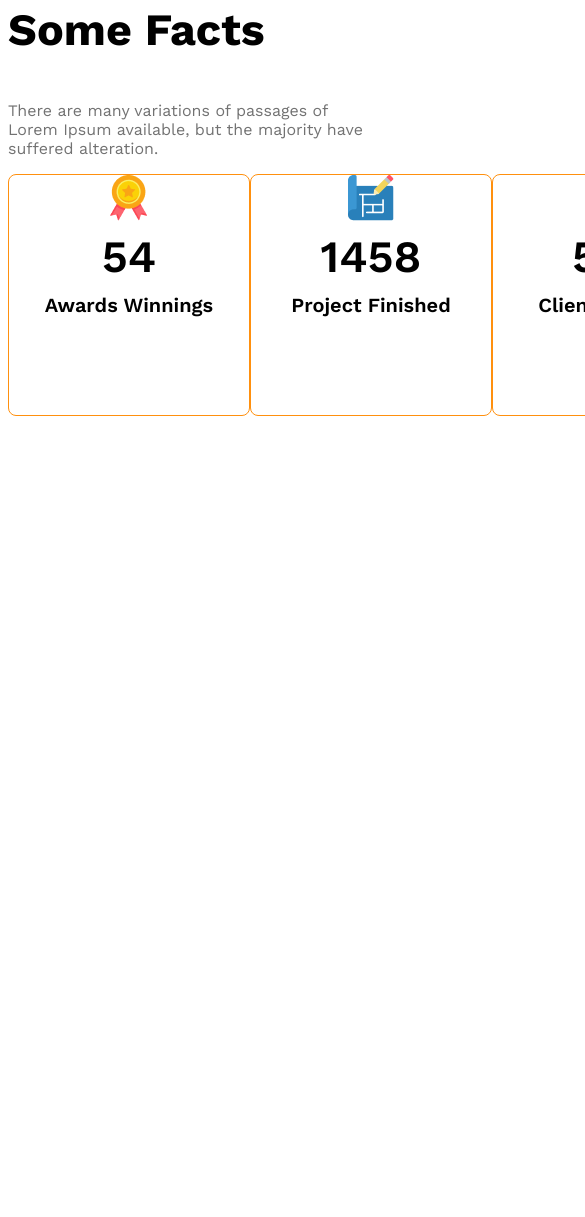
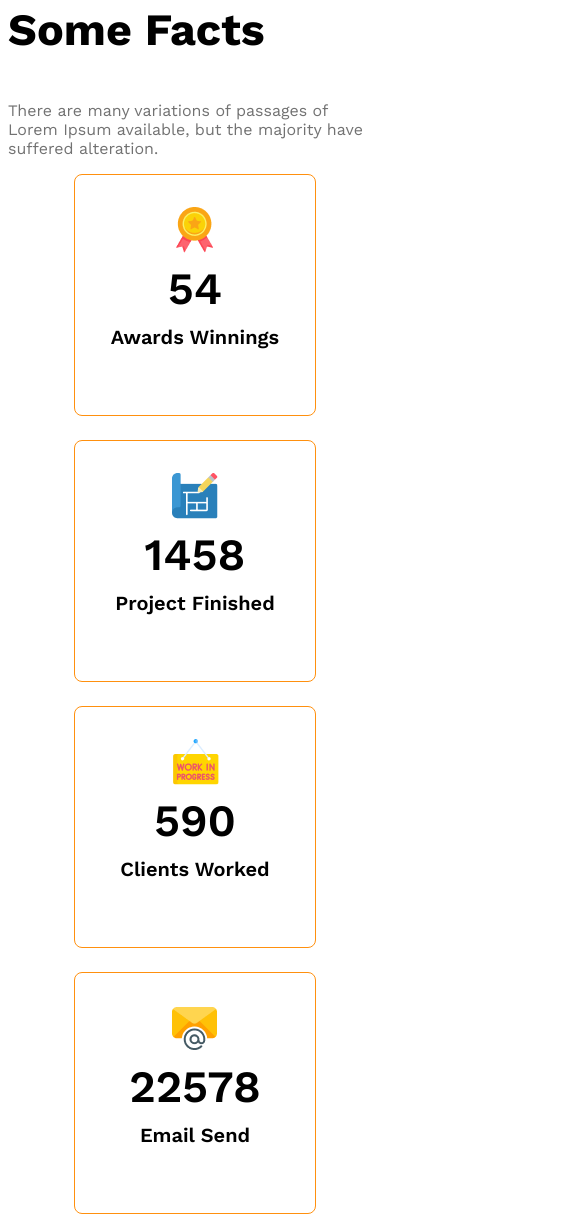
Before and after one commit to MohabbatrlB/g3-architects-website, a plain HTML site: page index.html in a window 390 px wide. Shown: the part 3059-4276 px from the top of the page, 585 px wide, since content can reach past the window. Before the commit the page ends 3483 px from the top, so only its background shows below. Drawn offline with nearby package versions, Linux system fonts and the light colour scheme.

Commit message:
Some facts section is fully  added

```diff
--- a/index.html
+++ b/index.html
@@ -52,28 +52,40 @@
             <p class="text-light-gray">There are many variations of passages of Lorem Ipsum available, but the majority have suffered alteration.</p>
             <div class="facts-container">
                 <!-- .fact-card*4>img.fact-icon+h4.fact-number+h5.fact-name -->
-                <div class="fact-card">
+                <div class="fact-card display-flex">
+                    <div>
                     <img src="images/icons/ribon.png" alt="" class="fact-icon">
                     <h4 class="fact-number">54</h4>
                     <h5 class="fact-name">Awards Winnings</h5>
+                    </div>
                 </div>
-                <div class="fact-card">
+                <div class="fact-card display-flex">
+                     <div>
                     <img src="images/icons/projects.png" alt="" class="fact-icon">
                     <h4 class="fact-number">1458</h4>
                     <h5 class="fact-name">Project Finished</h5>
+                     </div>
                 </div>
-                <div class="fact-card">
+                <div class="fact-card display-flex">
+                    <div>
                     <img src="images/icons/customers.png" alt="" class="fact-icon">
                     <h4 class="fact-number">590</h4>
                     <h5 class="fact-name">Clients Worked</h5>
+                    </div>
                 </div>
-                <div class="fact-card">
+                <div class="fact-card display-flex">
+                    <div>
                     <img src="images/icons/email.png" alt="" class="fact-icon">
                     <h4 class="fact-number">22578</h4>
                     <h5 class="fact-name">Email Send</h5>
+                    </div>
                 </div>
             </div>
          </section>
+         <!-- Our Sponsors -->
+          <section class="our-sponsors">
+
+          </section>
     </main>
     <footer>
 
--- a/styles/architects.css
+++ b/styles/architects.css
@@ -172,11 +172,15 @@ align-items: center;
   .navbar, .nav-links, .teams {
     flex-direction: column;
   }
-  .team-image-container {
-    grid-template-columns: repeat(1, 1fr);
+  .team-image-container, .facts-container {
+    grid-template-columns: 1fr;
   }
   .our-features {
   margin-left: 20px;
+  }
+  .facts-container{
+    justify-items: center;
+    gap: 24px;
   }
 }
 
```
